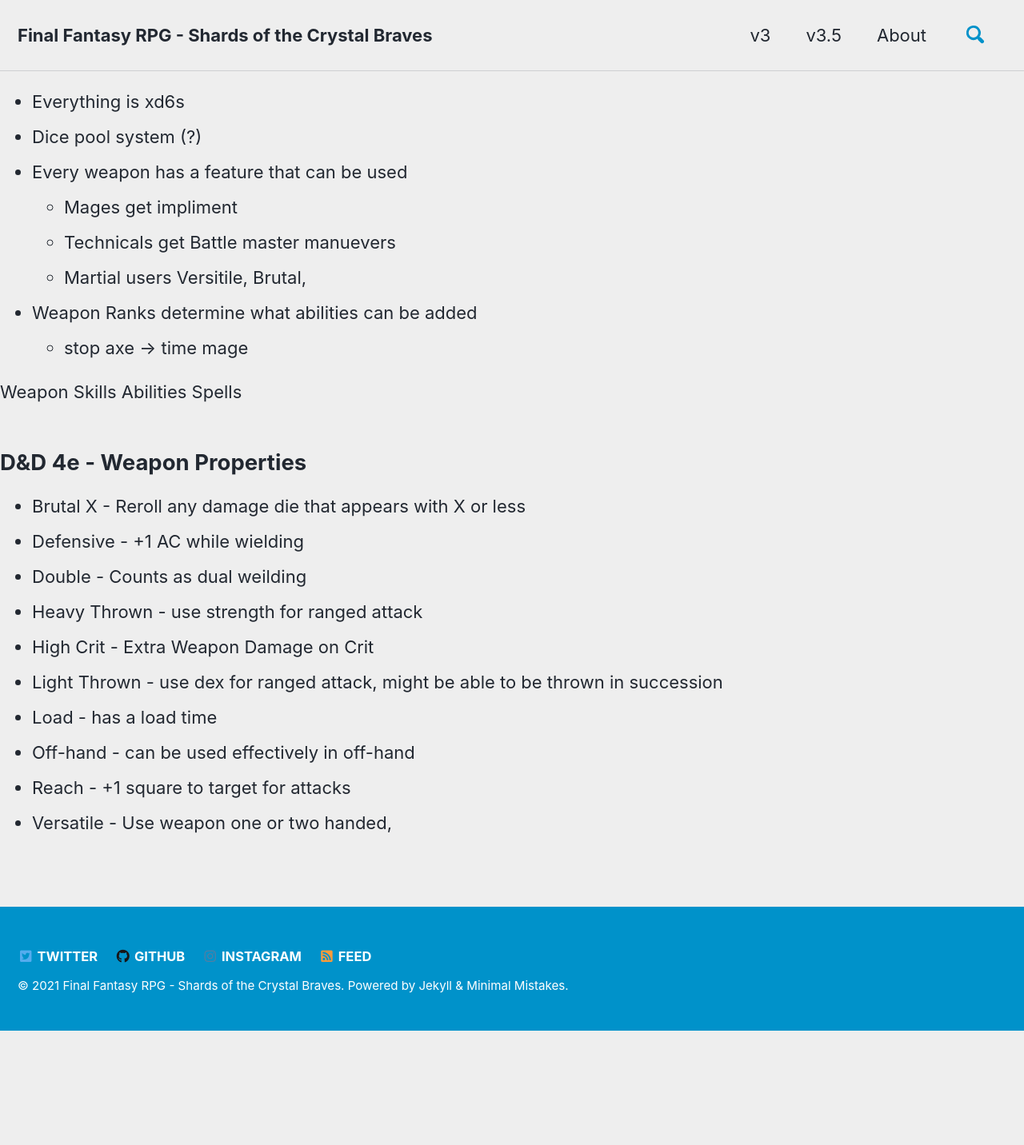
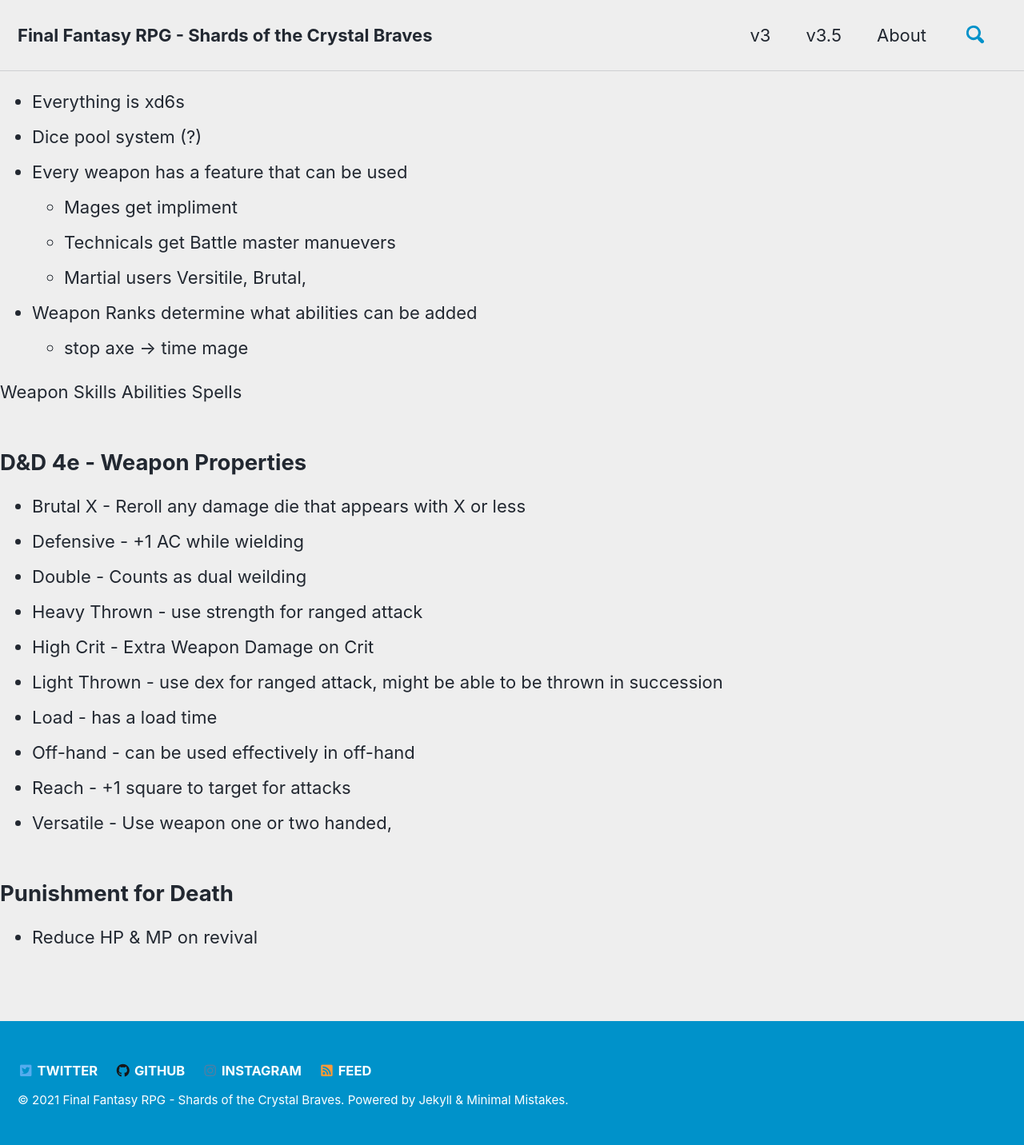
Before and after one commit to alyons/ffrpg3.5, a Jekyll site: the page built from docs/Final Fantasy RPG v3.50/RandomIdeas.md, in a window 1280 px wide. Shown: the whole page at 80% size. Built offline with Jekyll 4.4.1, drawn with Linux system fonts in a browser that asks for light colours; cached includes are drawn as plain includes; our own code applies the rules of GitHub Pages for plain Markdown files; before the commit the page ends 1289 px from its top, so only the background shows below that.

Commit message:
chore: capture idea

```diff
--- a/docs/Final Fantasy RPG v3.50/RandomIdeas.md
+++ b/docs/Final Fantasy RPG v3.50/RandomIdeas.md
@@ -23,3 +23,6 @@ Spells
 - Off-hand - can be used effectively in off-hand
 - Reach - +1 square to target for attacks
 - Versatile - Use weapon one or two handed,
+
+## Punishment for Death
+- Reduce HP & MP on revival
```
